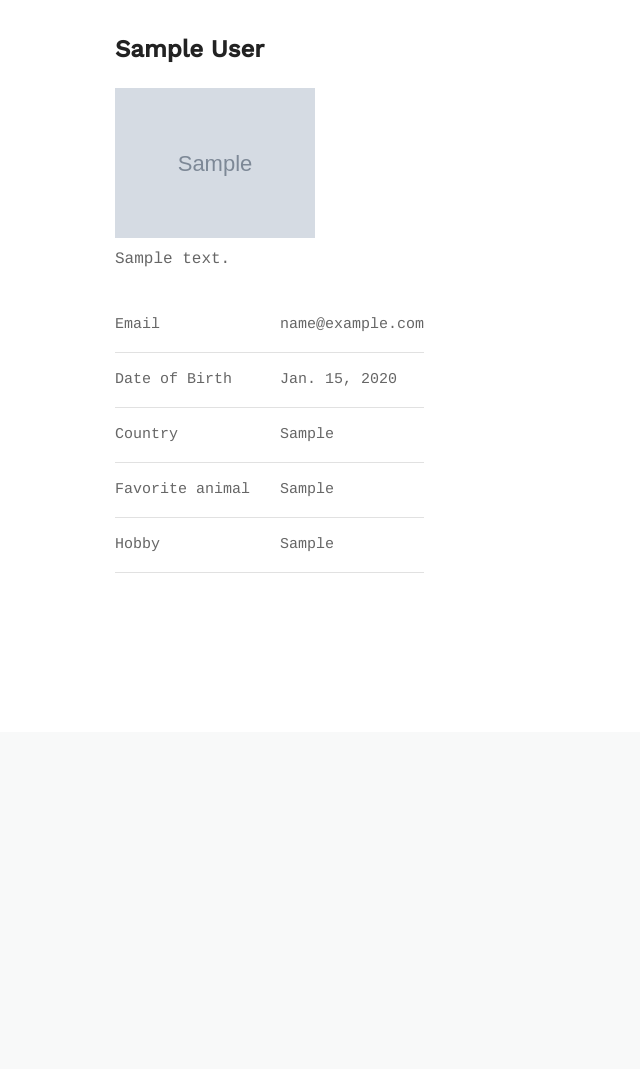
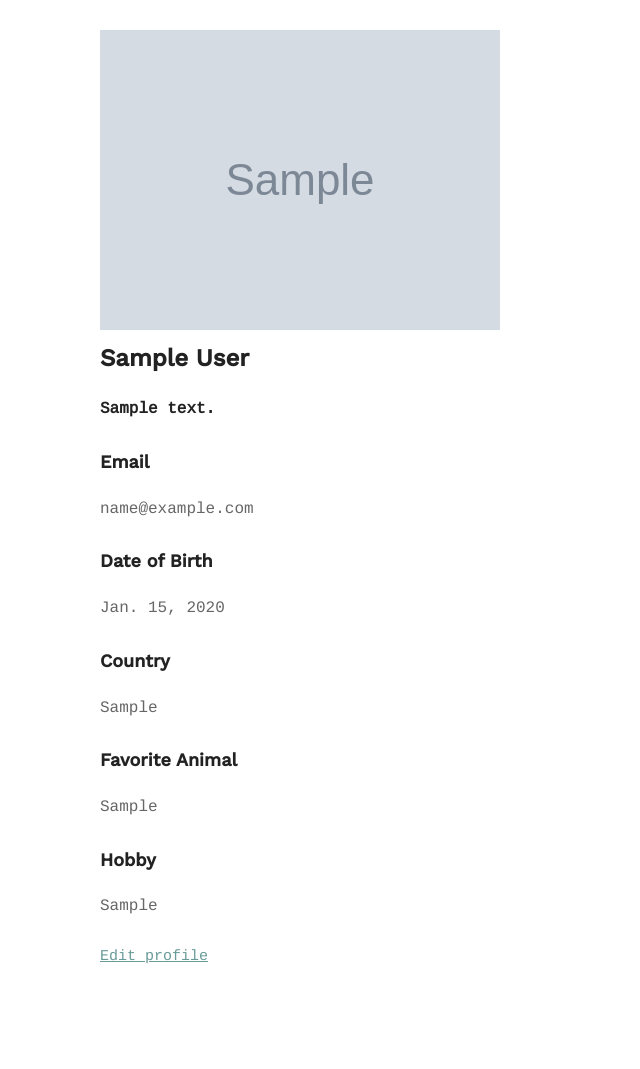
Before and after one commit to yushinna/python-project-07, a Django app: page /accounts/profile/ in a window 1280 px wide. Shown: the part 68-1137 px from the top of the page, without its empty margins (0-640 px from the left). Before the commit the page ends 641 px from the top, so only its background shows below. Run offline with Django 3.2, Linux system fonts and the light colour scheme; a user stored in the database is signed in; tables that the repository leaves empty hold one stand-in row (values such as "Sample post"); grey boxes marked "Sample" are stand-in pictures.

Commit message:
Update profile.html

```diff
--- a/accounts/templates/accounts/profile.html
+++ b/accounts/templates/accounts/profile.html
@@ -1,44 +1,34 @@
 {% extends 'layout.html' %}
 {% block body %}
-{% if not profile.first_name %}
-<div class="grid-75">
-    <p>You have an empty profile. Click icon to edit profile!</p>
-</div>
-{% else %}
-<div class="grid-75">
-    <h2>{{ profile.first_name }} {{ profile.last_name }}</h2>
-    {% if profile.avatar %}
-    <div>
-        <img src="{{ profile.avatar.url }}" height="150">
+<section class="fdb-block team-3 fp-active" data-block-type="teams" data-id="78" draggable="true">
+    <div class="container">
+        <div class="row text-center justify-content-center mb-5">
+            <div class="col-sm-3 m-sm-auto">
+                {% if not profile.first_name %}
+                <p>You have an empty profile!</p>
+                <a class="btn btn-primary btn-sm" href="{% url 'accounts:edit_profile' %}" role="button">Edit
+                    profile</a>
+                {% else %}
+                {% if profile.avatar %}
+                <img alt="image" class="img-fluid rounded-circle" src="{{ profile.avatar.url }}">
+                {% endif %}
+                <h2><strong>{{ profile.first_name }} {{ profile.last_name }}</strong></h2>
+                <p><em>{{ profile.bio|safe}}</em></p>
+                <h3>Email</h3>
+                <p>{{ profile.email }}</p>
+                <h3>Date of Birth</h3>
+                <p>{{ profile.date_of_birth }}</p>
+                <h3>Country</h3>
+                <p>{{ profile.country }}</p>
+                <h3>Favorite Animal</h3>
+                <p>{{ profile.favorite_animal }}</p>
+                <h3>Hobby</h3>
+                <p>{{ profile.hobby }}</p>
+                <a class="btn btn-primary btn-sm" href="{% url 'accounts:edit_profile' %}" role="button">Edit
+                    profile</a>
+            </div>
+        </div>
     </div>
-    {% endif %}
-    <div>
-        <p>{{ profile.bio|safe}}</p>
-    </div>
-    <div>
-        <table>
-            <tr>
-                <td>Email</td>
-                <td>{{ profile.email }}</td>
-            </tr>
-            <tr>
-                <td>Date of Birth</td>
-                <td>{{ profile.date_of_birth }}</td>
-            </tr>
-            <tr>
-                <td>Country</td>
-                <td>{{ profile.country }}</td>
-            </tr>
-            <tr>
-                <td>Favorite animal</td>
-                <td>{{ profile.favorite_animal }}</td>
-            </tr>
-            <tr>
-                <td>Hobby</td>
-                <td>{{ profile.hobby }}</td>
-            </tr>
-        </table>
-    </div>
-</div>
+</section>
 {% endif %}
 {% endblock %}
```
